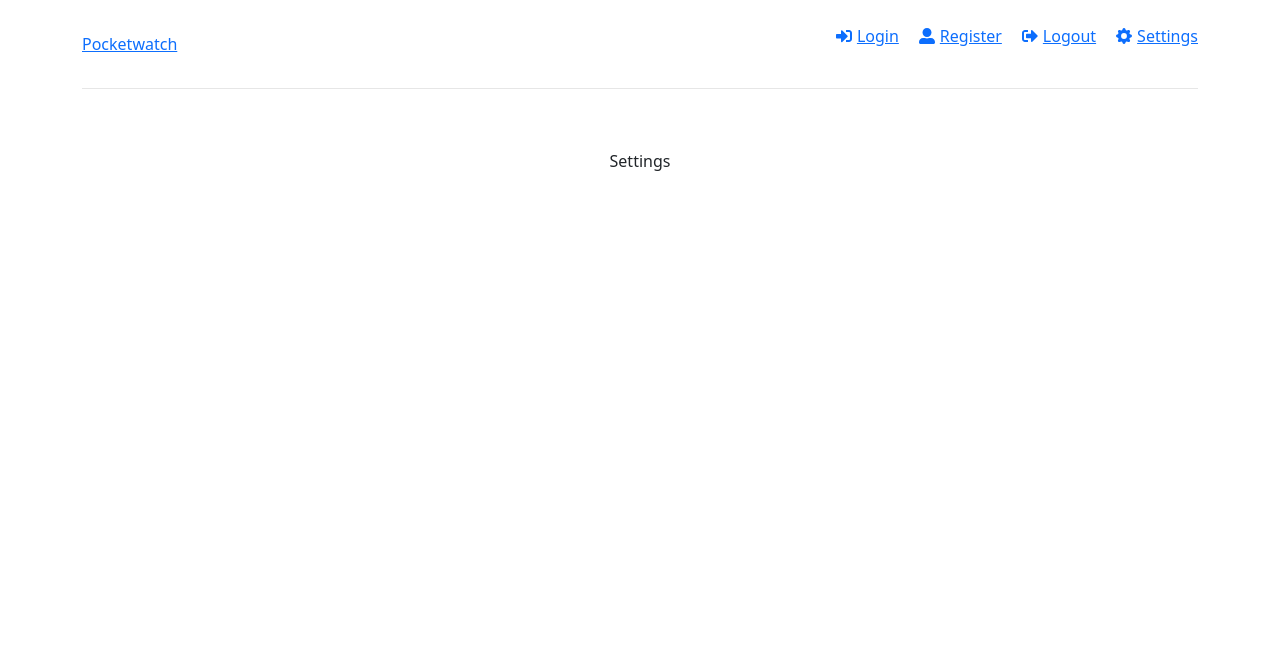
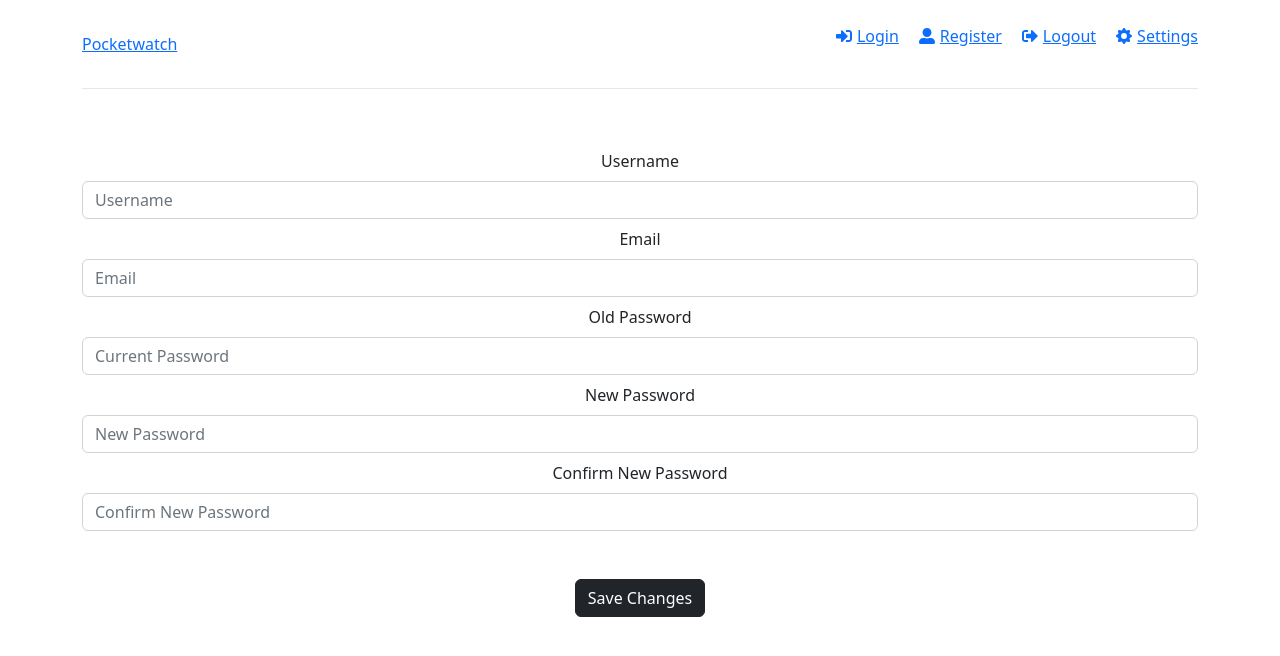
Before and after one commit to constellationz/pocketwatch, a React (Create React App) app in the folder frontend/: page /settings in a window 1280 px wide. Shown: the top 656 px of the page. Built offline with nearby package versions, Linux system fonts and the light colour scheme.

Commit message:
Add user settings form

```diff
--- a/frontend/src/pages/Settings.jsx
+++ b/frontend/src/pages/Settings.jsx
@@ -1,8 +1,40 @@
 // Settings.jsx
 // Settings page
 
+import Form from 'react-bootstrap/Form';
+import Button from 'react-bootstrap/Button';
+
 function Settings() {
-  return <div>Settings</div>;
+  return (
+      <Form>
+        <Form.Group className="mb-2" controlId="username">
+          <Form.Label>Username</Form.Label>
+          <Form.Control placeholder="Username"></Form.Control>
+        </Form.Group>
+
+        <Form.Group className="mb-2" controlId="email">
+          <Form.Label>Email</Form.Label>
+          <Form.Control type="Email" placeholder="Email"></Form.Control>
+        </Form.Group>
+
+        <Form.Group className="mb-2" controlId="current-password">
+          <Form.Label>Old Password</Form.Label>
+          <Form.Control type="password" placeholder="Current Password"></Form.Control>
+        </Form.Group>
+
+        <Form.Group className="mb-2" controlId="new-password">
+          <Form.Label>New Password</Form.Label>
+          <Form.Control type="password" placeholder="New Password"></Form.Control>
+        </Form.Group>
+
+        <Form.Group className="mb-5" controlId="new-password-confirm">
+          <Form.Label>Confirm New Password</Form.Label>
+          <Form.Control type="password" placeholder="Confirm New Password"></Form.Control>
+        </Form.Group>
+
+        <Button className="mb-5" type="submit" variant="dark">Save Changes</Button>
+      </Form>
+  );
 }
 
 export default Settings;
```
